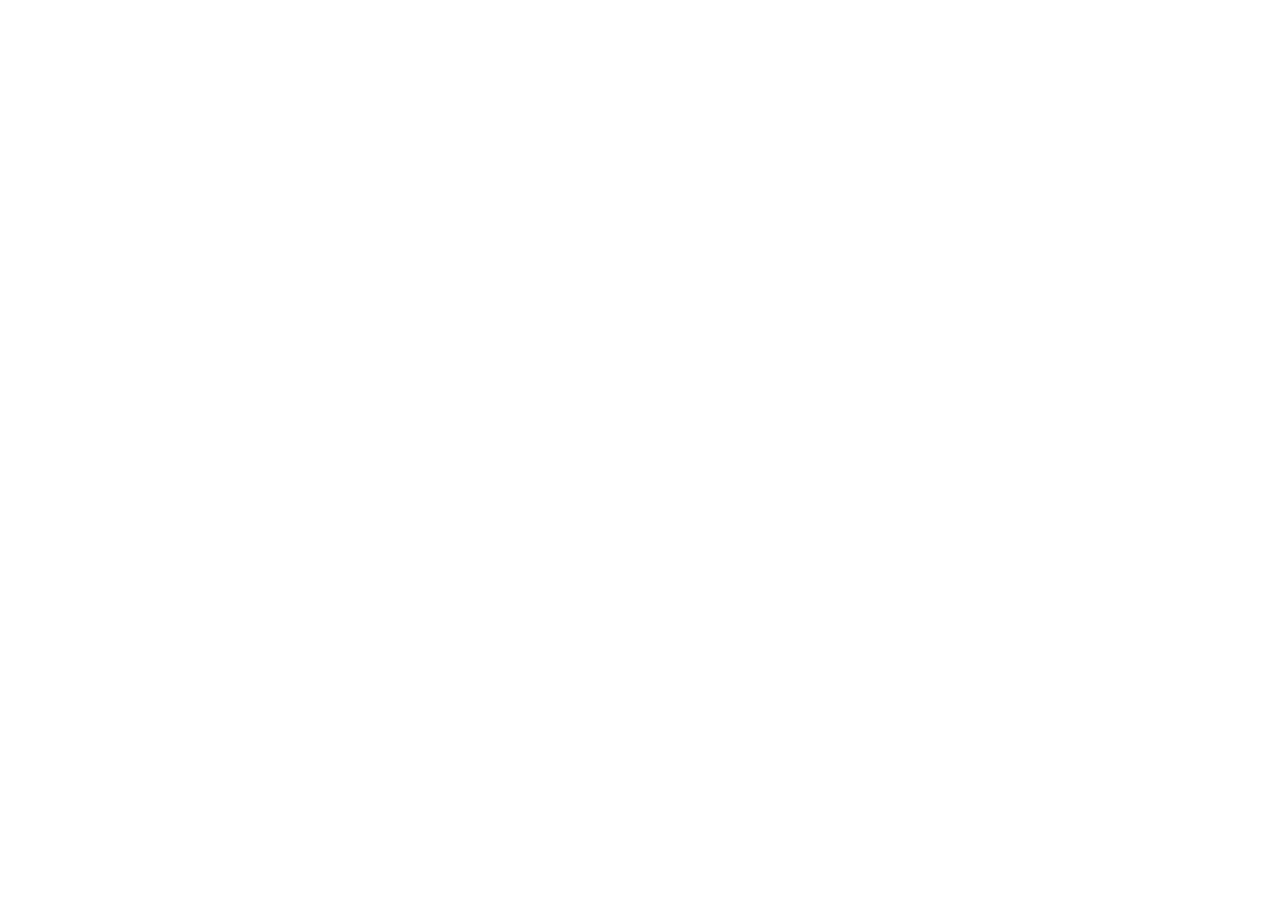
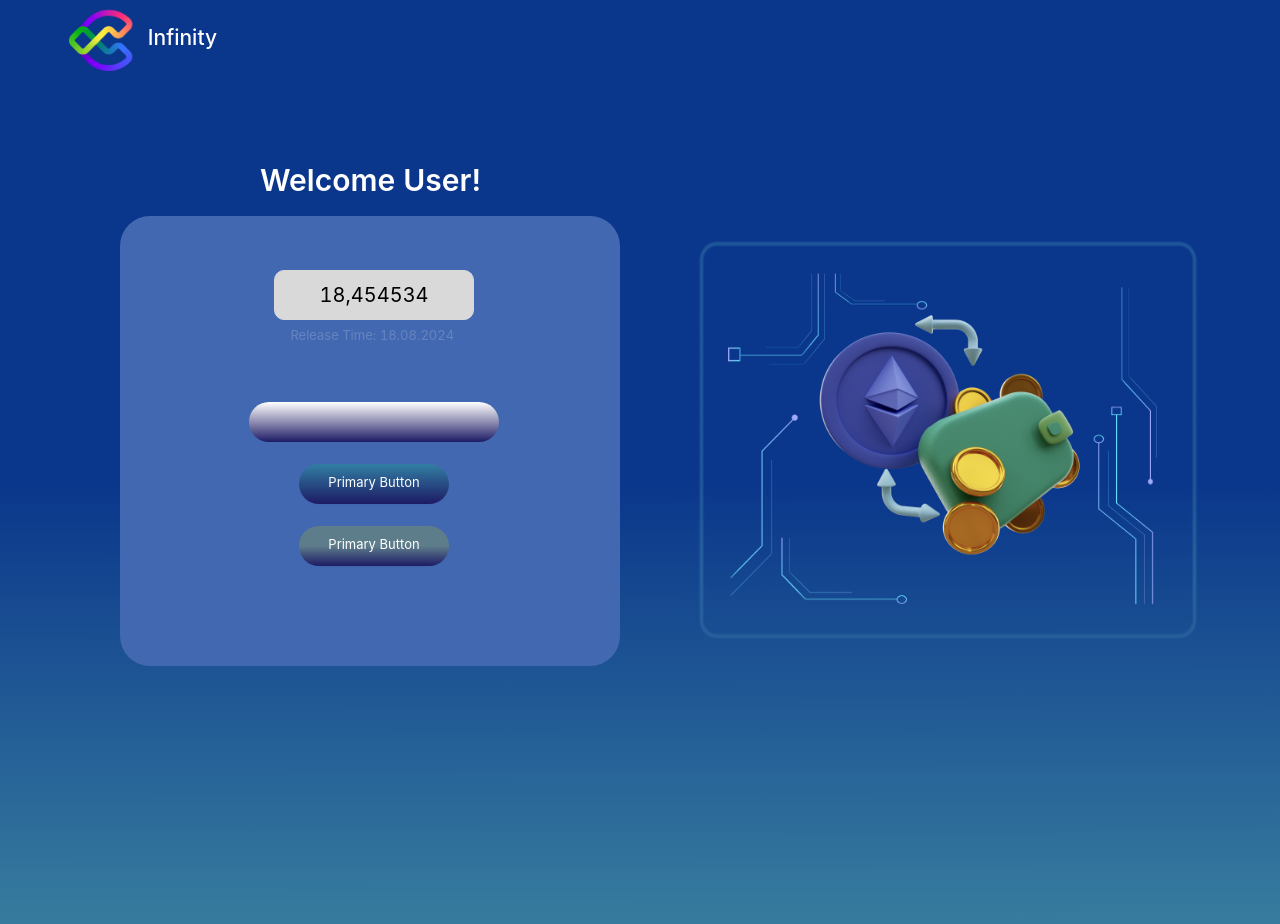
Before and after one commit to arda-serim/InfinityApp, a React (Create React App) app: page /ChildPage in a window 1280 px wide. Before the commit this address had no page. Shown: the top 924 px of the page. Before the commit the page ends 800 px from the top, so only its background shows below. Built offline with nearby package versions, Linux system fonts and the light colour scheme.

Commit message:
ChildPage

```diff
--- a/src/App.tsx
+++ b/src/App.tsx
@@ -4,7 +4,7 @@ import HomePage from "./Pages/HomePage";
 import ParentPage from "./Pages/ParentPage";
 import Signin from "./Pages/Signin";
 import Childedit from "./Pages/Childedit";
-
+import ChildPage from "./Pages/ChildPage";
 
 
 function App() {
@@ -14,6 +14,7 @@ function App() {
       <Route path="/parent" element={<ParentPage />} />
       <Route path="/signin" element={<Signin/>}/>
       <Route path="/childedit" element={<Childedit/>}/>
+      <Route path="/ChildPage" element={<ChildPage/>}/>
     </Routes>
   );
 }
--- /dev/null
+++ b/src/Components/NavbarChildPage.tsx
@@ -0,0 +1,58 @@
+import React, { useState } from "react";
+import { Button, Descriptions, PageHeader, Row, Statistic, Tag } from 'antd';
+import logo from '../images/logo_infinity.png';
+import { Layout } from "antd";
+import { Avatar } from 'antd';
+import { Typography } from "antd";
+import metamask from '../images/MetaMask.png';
+
+const { Title } = Typography;
+const { Header } = Layout;
+
+const logoStyle = {
+   width: '86px',
+   height: '71px',
+   marginLeft: '1%',
+   marginTop: '.5%',
+   marginBottom: '.5%'
+};
+
+
+const headerStyle = {
+   display: 'flex',
+   flexDirection: 'row',
+   height: '10%',
+   background: 'rgba(0, 0, 0, 0)',
+   position: 'sticky',
+   top: '0',
+} as React.CSSProperties;
+
+const titleStyle = {
+   color: '#fff',
+   paddingTop: '.5%',
+};
+
+const avatarStyle = {
+   marginLeft: "1080px",
+   marginTop: '20px',
+   width: "100px",
+   height: "90px",
+   paddingTop: "27px",
+   textAlign: "center",
+   fontSize:"25px",
+   color: "black",
+
+} as React.CSSProperties;
+
+const Navbar = () => {
+   return (
+      <Header style={headerStyle}>
+         <img src={logo} alt="logo" style={logoStyle} />
+         <h1 style={titleStyle}>Infinity</h1>
+
+         <Avatar style={avatarStyle} >NS</Avatar>
+      </Header >
+   );
+}
+
+export default Navbar;
--- /dev/null
+++ b/src/Pages/ChildPage.tsx
@@ -0,0 +1,184 @@
+import Navbar from '../Components/NavbarChildPage';
+import React from 'react';
+import Layout, { Content } from 'antd/lib/layout/layout';
+import { Col, Row, Slider, Typography , Card, Statistic} from 'antd';
+import { useState } from 'react';
+import { Button, Image, Space ,Empty ,Input ,Radio,} from 'antd';
+import logo from '../images/logo_infinity.png';
+import type { SizeType } from 'antd/es/config-provider/SizeContext';
+import { useNavigate } from 'react-router-dom';
+import picture from '../images/picture.png';
+import edit from '../images/editfoto.png';
+
+const colStyle = {
+    background: "rgba(0 ,0 ,0 ,0)",
+    minHeight: 850,
+
+};
+
+const contentStyle = {
+    width: '100%',
+    heigth: '100%',
+
+};
+const cardStyle = {
+    width: '500px',
+    heigth: '1000px',
+    marginLeft: "120px",
+    backgorundColor: "black",
+}
+
+const lineStyle = {
+    display: "flex",
+    flexDirection: "row",
+    justifyContent: "center",
+    color: 'black',
+    fontSize: '20px',
+    whiteSpace: "pre-wrap",
+    border: "1px solid #D9D9D9",
+    borderRadius: "10px",
+    width: "200px",
+    height: "50px",
+    marginLeft: "130px",
+    marginTop: "30px",
+    background: "#D9D9D9",
+    paddingTop: "9px",
+
+ } as React.CSSProperties;
+
+
+const textStyle = {
+    display: "flex",
+    flexDirection: "row",
+    justifyContent: "center",
+    color: 'black',
+    fontSize: '13px',
+    whiteSpace: "pre-wrap",
+    width: "200px",
+    marginLeft: "130px",
+    marginTop: "-15px",
+ } as React.CSSProperties;
+
+ const inputStyle = {
+    display: "flex",
+    flexDirection: "row",
+    justifyContent: "center",
+    color: 'black',
+    fontSize: '13px',
+    whiteSpace: "pre-wrap",
+    width: "250px",
+    height: '40px',
+    marginLeft: "105px",
+    border: "#1D1B65",
+    borderRadius: "30px",
+    background: "linear-gradient(#FFFFFF, #1D1B65)",
+ } as React.CSSProperties;
+
+ const buttonStyle = {
+    display: "flex",
+    flexDirection: "row",
+    justifyContent: "center",
+    color: 'white',
+    fontSize: '13px',
+    whiteSpace: "pre-wrap",
+    width: '150px',
+    height: '40px',
+    marginLeft: "155px",
+    paddingTop: "8px",
+    border: "#327FA3",
+    borderRadius: "30px",
+    background: "linear-gradient(#327FA3, #1D1B65)",
+    textAlign: "center",
+
+ } as React.CSSProperties;
+
+ const imageStyle = {
+    width: '500px',
+    height: '400px',
+    borderRadius: '15px',
+    marginTop: '130px',
+    marginLeft: "50px",
+ }
+ const buttonStyle2 = {
+    display: "flex",
+    flexDirection: "row",
+    justifyContent: "center",
+    color: 'white',
+    fontSize: '13px',
+    whiteSpace: "pre-wrap",
+    width: '150px',
+    height: '40px',
+    marginLeft: "155px",
+    paddingTop: "8px",
+    border: "#5E7D8B",
+    borderRadius: "30px",
+    background: "linear-gradient(#5E7D8B  50.02%, #1D1B65  99.95%)",
+    textAlign: "center",
+ } as React.CSSProperties;
+
+
+const {Title} = Typography;
+
+
+const ChildPage = ()  => {
+    const onFinish = () => {
+        console.log('finished!');
+      };
+    return (
+
+        <Layout style={{ background: 'linear-gradient(179.94deg, #0A368B 50.02%, #3B82A0 99.95%)'}}>
+            <div>
+
+                <Navbar/>
+
+            </div>
+            <div style={contentStyle}>
+                <Content>
+                    <div style={colStyle} >
+                        <Row gutter={[16,8]}>
+                                <Col span={12}>
+                                    <div>
+                                    <Title level={2} style={{marginLeft: "260px", width:"400px", marginTop:"50px", color:"white"}} >
+                                        Welcome User!
+                                    </Title>
+                                    </div>
+                                    <div style={cardStyle}>
+                                        <Card style= {{background: "#4268B1  50.02%", border:"#4268B1" ,borderRadius: "30px", height: "450px"}}>
+                                        <p style={lineStyle}>
+                                             <text style={{ color: 'black' }}>18,454534</text>
+                                        </p>
+                                        <p style={textStyle}>
+                                             <text style={{ color: '#FFFFFF', opacity:"0.18" }}>Release Time: 18.08.2024 </text>
+                                        </p>
+                                        <br />
+                                        <br />
+                                        <Input style={inputStyle} />
+                                        <br />
+                                        <Button style={buttonStyle}>Primary Button</Button>
+                                        <br />
+                                        <Button style={buttonStyle2}>Primary Button</Button>
+
+                                        </Card>
+
+                                    </div>
+                                </Col>
+                                <Col span={12} >
+                                    <img src={picture} style={imageStyle}/>
+                                </Col>
+                        </Row>
+                    </div>
+
+                </Content>
+            </div>
+        </Layout>
+
+
+    );
+}
+
+
+
+
+
+
+export default ChildPage;
--- a/src/Pages/Signin.tsx
+++ b/src/Pages/Signin.tsx
@@ -11,7 +11,7 @@ import type { CheckboxChangeEvent } from 'antd/es/checkbox';
 import logo from '../images/logo_infinity.png';
 import { LoginOutlined  } from '@ant-design/icons';
 import type { SizeType } from 'antd/es/config-provider/SizeContext';
-import LangContext, {langs} from './LangContext';
+import LangContext, {langs} from '../Pages/langContext';
 
 
 
```
Also changed, not shown: src/images/picture.png (added).
